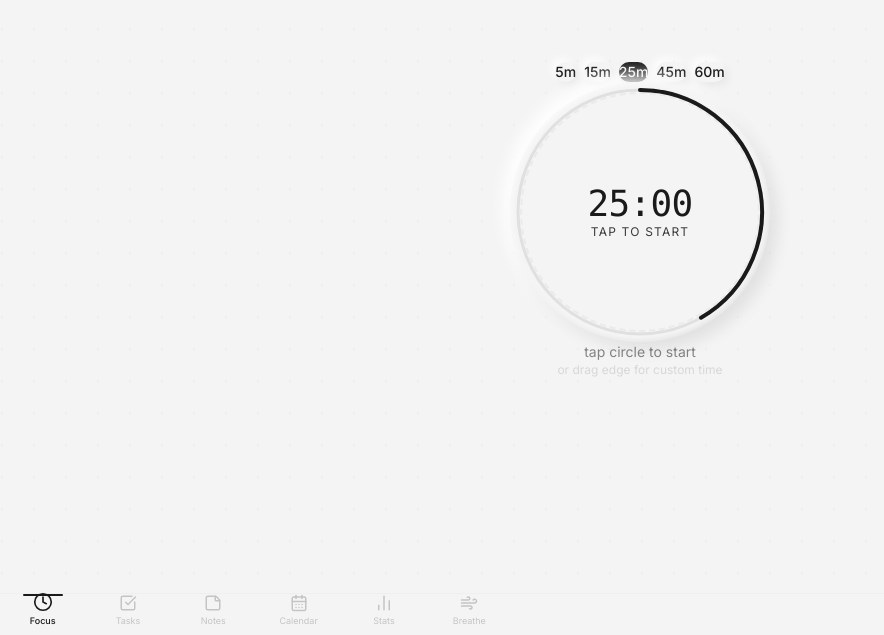
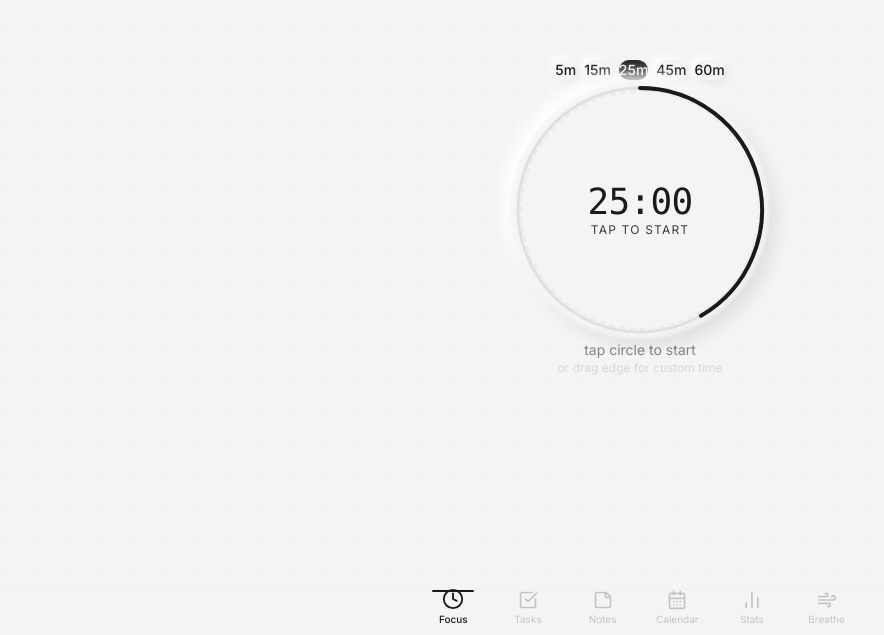
Before and after one commit to Nathanellevy-DI/TheZen.github.io, a React (Vite) app: page / in a window 1280 px wide. Shown: the part 165-800 px from the top of the page, without its empty margins (0-884 px from the left). Built offline with nearby package versions, Linux system fonts and the light colour scheme.

Commit message:
Center bottom nav tabs on iPad

```diff
--- a/src/components/Navigation/BottomNav.jsx
+++ b/src/components/Navigation/BottomNav.jsx
@@ -2,7 +2,7 @@ import { motion } from 'framer-motion';
 import { Clock, CheckSquare, CalendarDays, BarChart2, Wind, StickyNote } from 'lucide-react';
 
 /**
- * BottomNav - 6 tabs with Notes
+ * BottomNav - Centered on all screen sizes including iPad
  */
 export function BottomNav({ activeTab, onTabChange }) {
     const tabs = [
@@ -15,8 +15,10 @@ export function BottomNav({ activeTab, onTabChange }) {
     ];
 
     return (
-        <nav className="flex-shrink-0 bg-paper/90 backdrop-blur-lg border-t border-stone/30">
-            <div className="flex items-center justify-around max-w-lg mx-auto py-1.5 px-1">
+        <nav className="flex-shrink-0 bg-paper/90 backdrop-blur-lg border-t border-stone/30 w-full">
+            {/* Centered container with max-width */}
+            <div className="w-full flex justify-center">
+                <div className="flex items-center justify-around w-full max-w-md py-2 px-2">
                     {tabs.map((tab) => {
                         const isActive = activeTab === tab.id;
                         const Icon = tab.icon;
@@ -25,7 +27,7 @@ export function BottomNav({ activeTab, onTabChange }) {
                             <motion.button
                                 key={tab.id}
                                 onClick={() => onTabChange(tab.id)}
-                            className="relative flex flex-col items-center gap-0.5 py-1.5 px-1.5 min-w-[48px]"
+                                className="relative flex flex-col items-center gap-0.5 py-1.5 px-2 min-w-[50px]"
                                 whileTap={{ scale: 0.95 }}
                             >
                                 {isActive && (
@@ -40,16 +42,18 @@ export function BottomNav({ activeTab, onTabChange }) {
                                     animate={{ scale: isActive ? 1.1 : 1, y: isActive ? -1 : 0 }}
                                     transition={{ type: 'spring', stiffness: 400, damping: 25 }}
                                 >
-                                <Icon size={18} className={`transition-colors ${isActive ? 'text-ink' : 'text-stone-dark'}`} />
+                                    <Icon size={20} className={`transition-colors ${isActive ? 'text-ink' : 'text-stone-dark'}`} />
                                 </motion.div>
 
-                            <span className={`text-[9px] transition-colors ${isActive ? 'text-ink font-medium' : 'text-stone-dark'}`}>
+                                <span className={`text-[10px] transition-colors ${isActive ? 'text-ink font-medium' : 'text-stone-dark'}`}>
                                     {tab.label}
                                 </span>
                             </motion.button>
                         );
                     })}
                 </div>
+            </div>
+            {/* Safe area spacer */}
             <div className="pb-safe" />
         </nav>
     );
```
Lines whose indentation alone changed are shown as unchanged.
